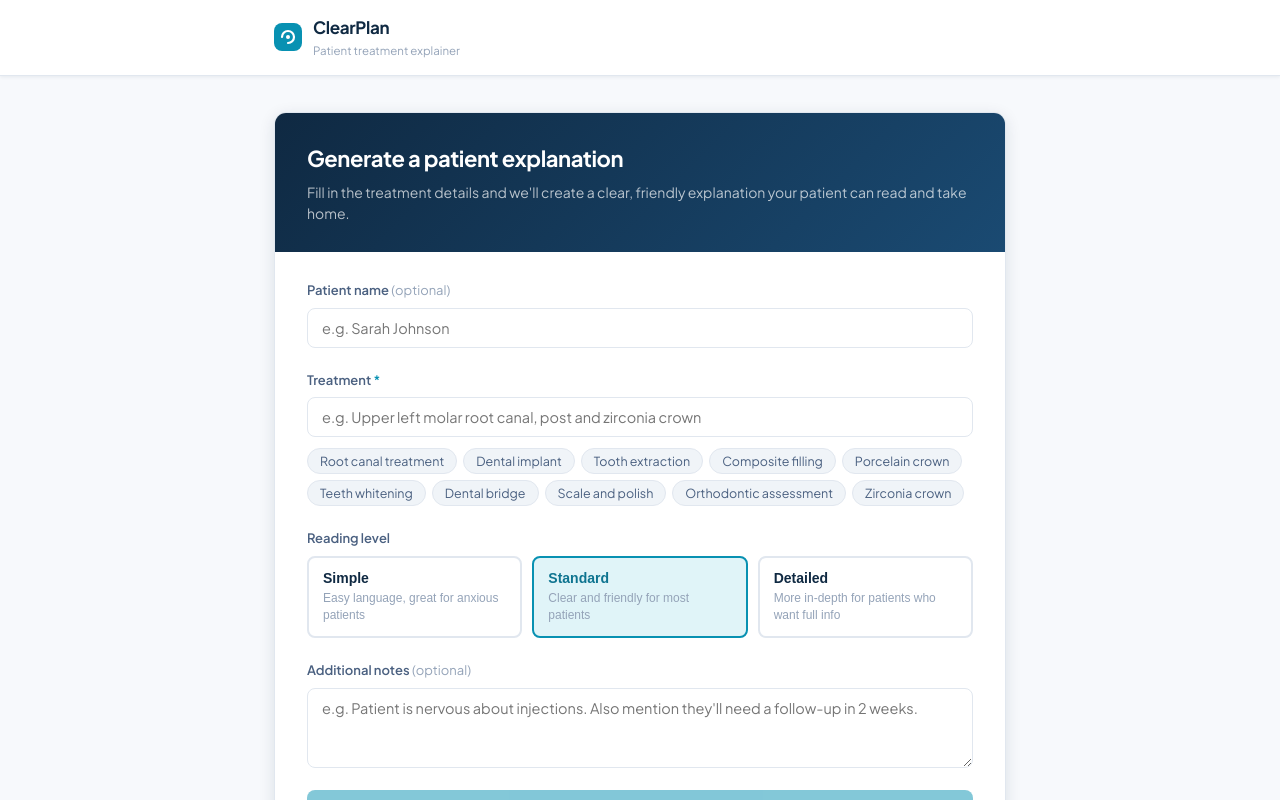
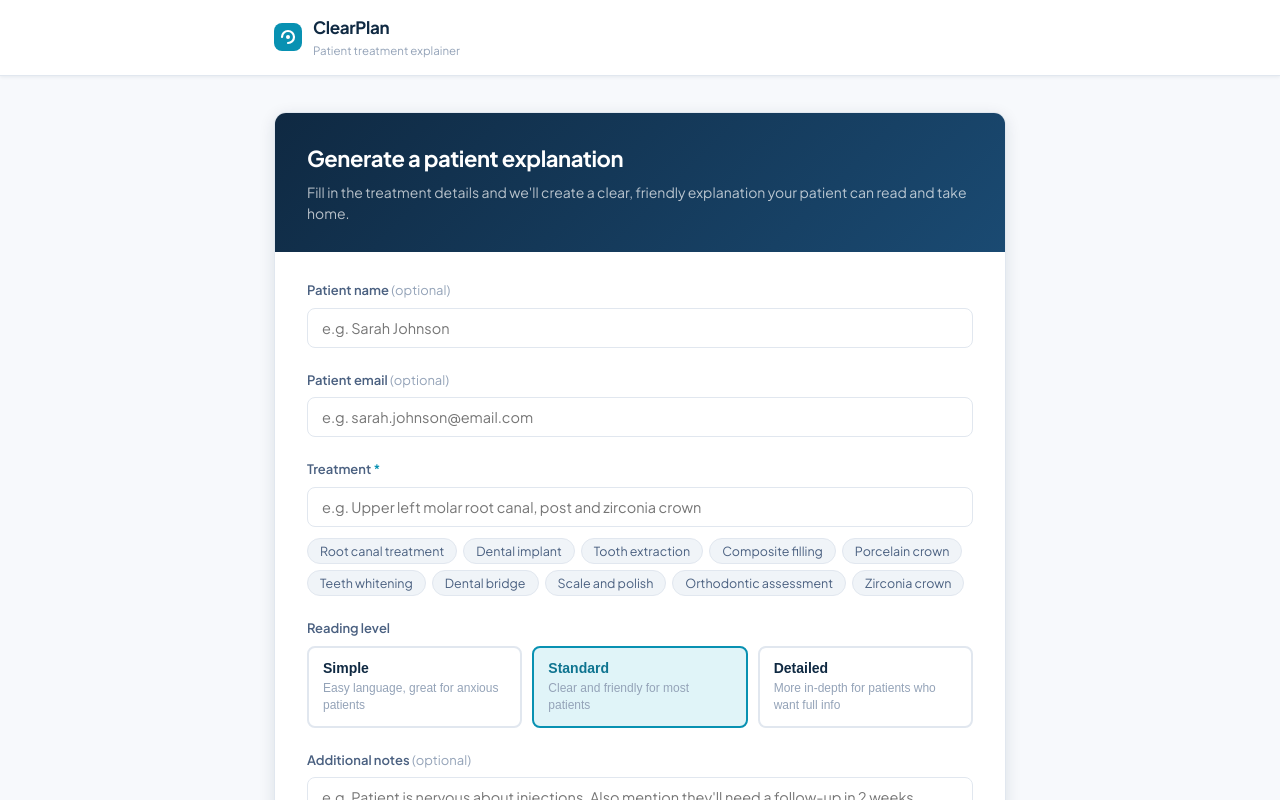
Before and after one commit to cryptoyoyoyo/clearplan, a React (Create React App) app: page / in a window 1280 px wide. Shown: the top 800 px of the page. Built offline with nearby package versions, Linux system fonts and the light colour scheme; the HTML template or start-up script is replaced by a standard one.

Commit message:
Add email to patient feature

```diff
--- a/src/App.js
+++ b/src/App.js
@@ -23,6 +23,7 @@ const QUICK_TREATMENTS = [
 
 export default function App() {
   const [patientName, setPatientName]     = useState("");
+  const [patientEmail, setPatientEmail]   = useState("");
   const [treatment, setTreatment]         = useState("");
   const [readingLevel, setReadingLevel]   = useState("standard");
   const [additionalNotes, setAdditionalNotes] = useState("");
@@ -63,10 +64,26 @@ export default function App() {
     navigator.clipboard.writeText(explanation);
   };
 
+  const handleEmail = () => {
+    const name = patientName || "Patient";
+    const subject = encodeURIComponent(`Your Treatment Plan — ${treatment}`);
+    const body = encodeURIComponent(
+      `Dear ${name},\n\n` +
+      `Please find your treatment plan explanation below.\n\n` +
+      `─────────────────────────────\n\n` +
+      explanation +
+      `\n\n─────────────────────────────\n\n` +
+      `If you have any questions, please don't hesitate to get in touch with us.\n\n` +
+      `Kind regards,\nYour Dental Practice`
+    );
+    window.location.href = `mailto:${patientEmail}?subject=${subject}&body=${body}`;
+  };
+
   const handleNew = () => {
     setExplanation("");
     setGenerated(false);
     setPatientName("");
+    setPatientEmail("");
     setTreatment("");
     setAdditionalNotes("");
     setReadingLevel("standard");
@@ -119,6 +136,18 @@ export default function App() {
                     placeholder="e.g. Sarah Johnson"
                     value={patientName}
                     onChange={(e) => setPatientName(e.target.value)}
+                  />
+                </div>
+
+                {/* Patient email */}
+                <div className="field">
+                  <label className="field-label">Patient email <span className="optional">(optional)</span></label>
+                  <input
+                    className="field-input"
+                    type="email"
+                    placeholder="e.g. sarah.johnson@email.com"
+                    value={patientEmail}
+                    onChange={(e) => setPatientEmail(e.target.value)}
                   />
                 </div>
 
@@ -205,6 +234,9 @@ export default function App() {
               </div>
               <div className="action-btns">
                 <button className="action-btn" onClick={handleCopy}>Copy text</button>
+                {patientEmail && (
+                  <button className="action-btn" onClick={handleEmail}>✉ Email to patient</button>
+                )}
                 <button className="action-btn action-btn-primary" onClick={handlePrint}>Print / Save PDF</button>
               </div>
             </div>
```
